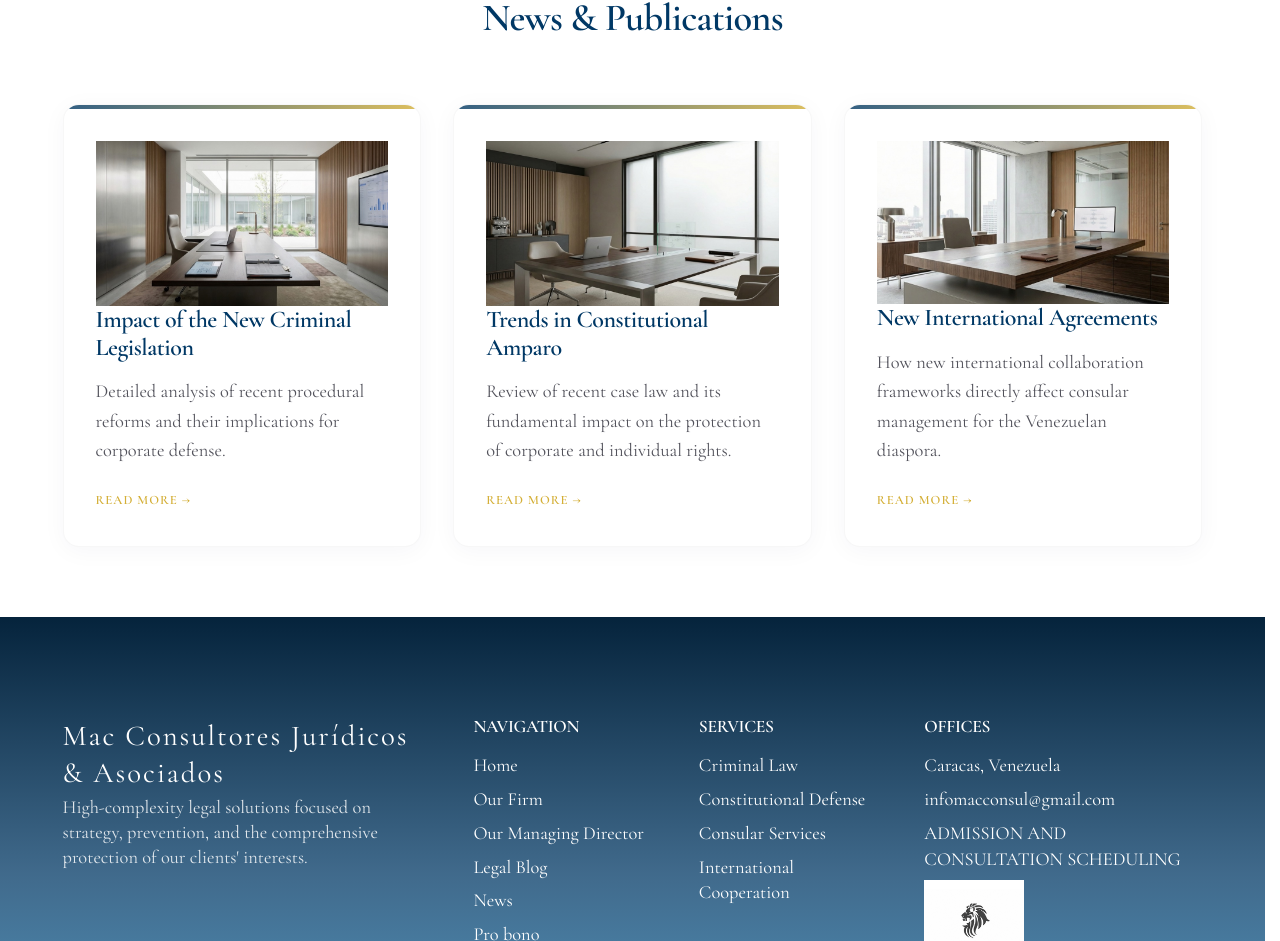
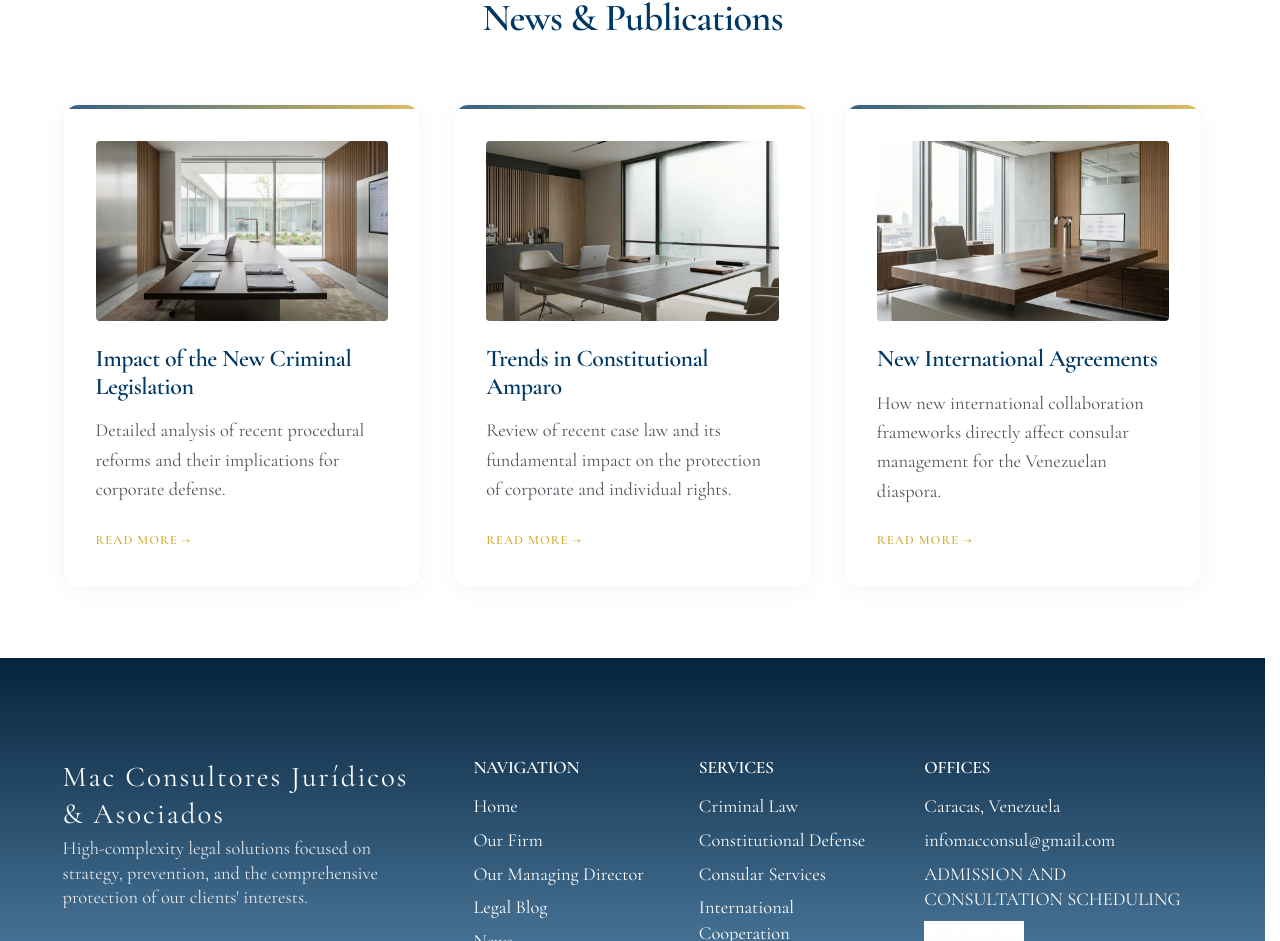
Before and after one commit to mcolina777-cpu/mac-consultores-site-clean, a Next.js app: page /en in a window 1280 px wide. Shown: the part 4352-5293 px from the top of the page. Built offline with nearby package versions, Linux system fonts and the light colour scheme.

Commit message:
Restaurar diseño original y revertir cambios de imágenes

```diff
--- a/next.config.ts
+++ b/next.config.ts
@@ -25,9 +25,6 @@ const nextConfig: NextConfig = {
       }
     ];
   },
-  images: {
-    formats: ["image/webp"],
-  },
 };
 
 export default nextConfig;
--- a/src/app/[locale]/page.tsx
+++ b/src/app/[locale]/page.tsx
@@ -5,7 +5,6 @@ import InsightDelDia from '@/components/InsightDelDia';
 import Link from 'next/link';
 import { getDictionary } from '@/i18n/getDictionary';
 import { getRoute } from '@/lib/routes';
-import { ImagenOficina } from '@/components/ImagenOficina';
 
 export async function generateMetadata({ params }: { params: Promise<{ locale: string }> }) {
   const { locale } = await params;
@@ -209,28 +208,28 @@ export default async function Home({ params }: Props) {
           </div>
           <div className="grid-3">
             <div className="card">
-              <ImagenOficina
-                src="/assets/img/OFICINA_1.jpg"
-                alt="Noticia 1"
-              />
+              <picture>
+                <source srcSet="/assets/img-webp/OFICINA_1.webp" type="image/webp" />
+                <img src="/assets/img/OFICINA_1.jpg" alt="Noticia 1" className="news-img" width="2752" height="1536" loading="lazy" />
+              </picture>
               <h3>{dict?.news?.card_1?.title}</h3>
               <p>{dict?.news?.card_1?.desc}</p>
               <Link href={getRoute(locale, "news")} className="news-link"><span>{dict?.news?.read_more}</span></Link>
             </div>
             <div className="card">
-              <ImagenOficina
-                src="/assets/img/OFICINA_2.jpg"
-                alt="Noticia 2"
-              />
+              <picture>
+                <source srcSet="/assets/img-webp/OFICINA_2.webp" type="image/webp" />
+                <img src="/assets/img/OFICINA_2.jpg" alt="Noticia 2" className="news-img" width="2752" height="1536" loading="lazy" />
+              </picture>
               <h3>{dict?.news?.card_2?.title}</h3>
               <p>{dict?.news?.card_2?.desc}</p>
               <Link href={getRoute(locale, "blog")} className="news-link"><span>{dict?.news?.read_more}</span></Link>
             </div>
             <div className="card">
-              <ImagenOficina
-                src="/assets/img/OFICINA_3.jpg"
-                alt="Noticia 3"
-              />
+              <picture>
+                <source srcSet="/assets/img-webp/OFICINA_3.webp" type="image/webp" />
+                <img src="/assets/img/OFICINA_3.jpg" alt="Noticia 3" className="news-img" width="2752" height="1536" loading="lazy" />
+              </picture>
               <h3>{dict?.news?.card_3?.title}</h3>
               <p>{dict?.news?.card_3?.desc}</p>
               <Link href={getRoute(locale, "news")} className="news-link"><span>{dict?.news?.read_more}</span></Link>
--- a/src/components/ImagenOficina.tsx
+++ /dev/null
@@ -1,29 +0,0 @@
-import Image from "next/image";
-
-interface ImagenOficinaProps {
-  src: string;
-  alt: string;
-  blurDataURL?: string;
-  priority?: boolean;
-}
-
-export function ImagenOficina({ src, alt, blurDataURL, priority = false }: ImagenOficinaProps) {
-  return (
-    <div className="imagen-oficina-wrapper" style={{ position: "relative", width: "100%", height: "100%", display: "flex", overflow: "hidden" }}>
-      <Image
-        src={src}
-        alt={alt}
-        width={1200}  // ancho máximo recomendado en escritorio
-        height={670}  // proporción aproximada 16:9
-        sizes="(max-width: 768px) 100vw,
-               (max-width: 1200px) 50vw,
-               33vw"
-        placeholder={blurDataURL ? "blur" : "empty"}
-        blurDataURL={blurDataURL}
-        priority={priority}
-        className="imagen-oficina"
-        style={{ width: "100%", height: "auto", objectFit: "cover" }}
-      />
-    </div>
-  );
-}
```
Also changed, not shown: components/ImagenCEO.tsx (deleted, +0 -24 lines), components/ImagenOficina.tsx (deleted, +0 -29 lines), scripts/optimizar-imagenes.js (deleted, +0 -52 lines), src/app/[locale]/about/page.tsx (+16 -10 lines), src/app/[locale]/our-ceo/page.tsx (+5 -2 lines), src/components/ImagenCEO.tsx (deleted, +0 -24 lines).
